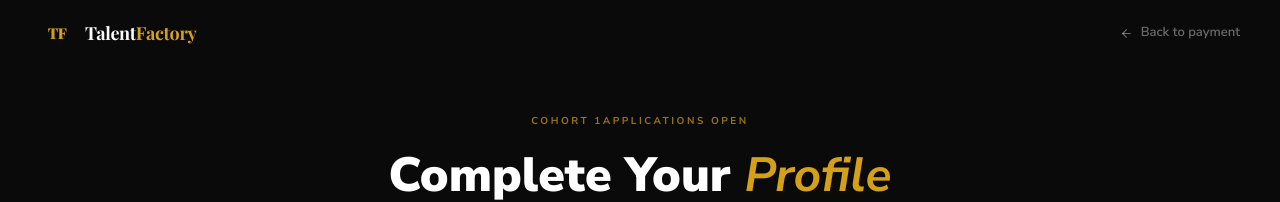
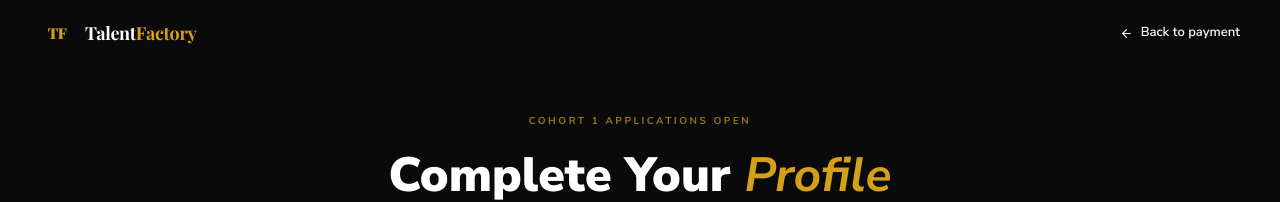
Before and after one commit to Olawoyin1/tfmain, a React (Vite) app: page /apply/form in a window 1280 px wide. Shown: the top 202 px of the page. Built offline with nearby package versions, Linux system fonts and the light colour scheme; a web font is replaced by a local one.

Commit message:
payment success

```diff
--- a/src/components/Hero/Hero.tsx
+++ b/src/components/Hero/Hero.tsx
@@ -10,7 +10,7 @@ const Hero: React.FC = () => {
       <div className="hero-left">
         <div className="hero-tag">
           <span className="hero-tag-dot"></span>
-          Cohort 1Applications Open Now
+          Cohort 1 Applications Open Now
         </div>
 
         <h1 className="hero-title">
--- a/src/pages/ApplicationFormPage.tsx
+++ b/src/pages/ApplicationFormPage.tsx
@@ -163,14 +163,14 @@ const ApplicationFormPage: React.FC = () => {
           <div className="logo-box">TF</div>
           <div className="logo-name" style={{ color: 'white' }}>Talent<span>Factory</span></div>
         </a>
-        <button onClick={() => navigate('/apply/payment')} className="text-[13px] font-semibold text-white/40 hover:text-gold transition-colors flex items-center gap-2 bg-transparent border-0 cursor-pointer">
+        <button onClick={() => navigate('/apply/payment')} className="text-[13px] font-semibold text-white hover:text-gold transition-colors flex items-center gap-2 bg-transparent border-0 cursor-pointer">
           <FiArrowLeft /> Back to payment
         </button>
       </div>
 
       {/* ── Hero strip with progress ── */}
       <div className="bg-black px-6 pt-12 pb-20 text-center relative overflow-hidden">
-        <div className="text-[10px] font-bold uppercase tracking-[2.5px] text-gold/70 mb-4">Cohort 1Applications Open</div>
+        <div className="text-[10px] font-bold uppercase tracking-[2.5px] text-gold/70 mb-4">Cohort 1 Applications Open</div>
         <h1 className="text-[clamp(28px,4vw,48px)] font-black text-white leading-tight mb-4">
           Complete Your <span className="text-gold italic">Profile</span>
         </h1>
```
